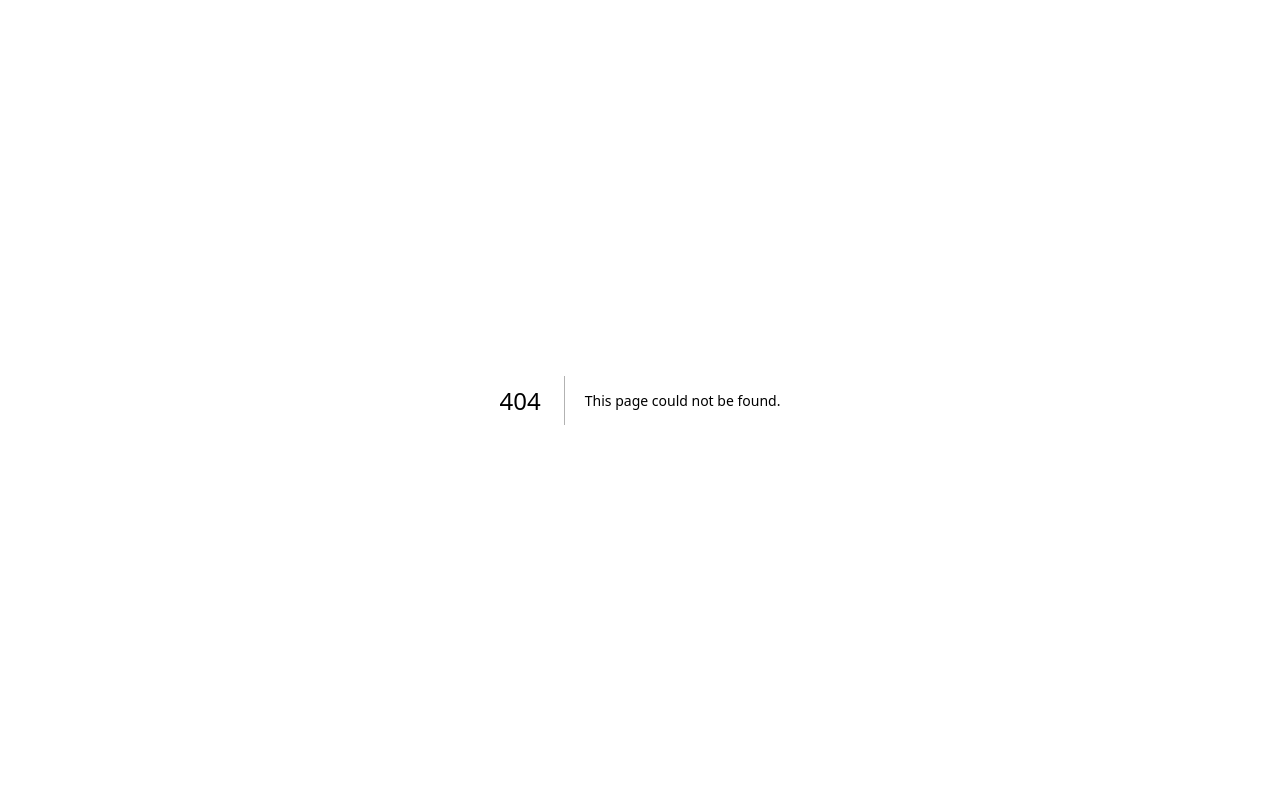
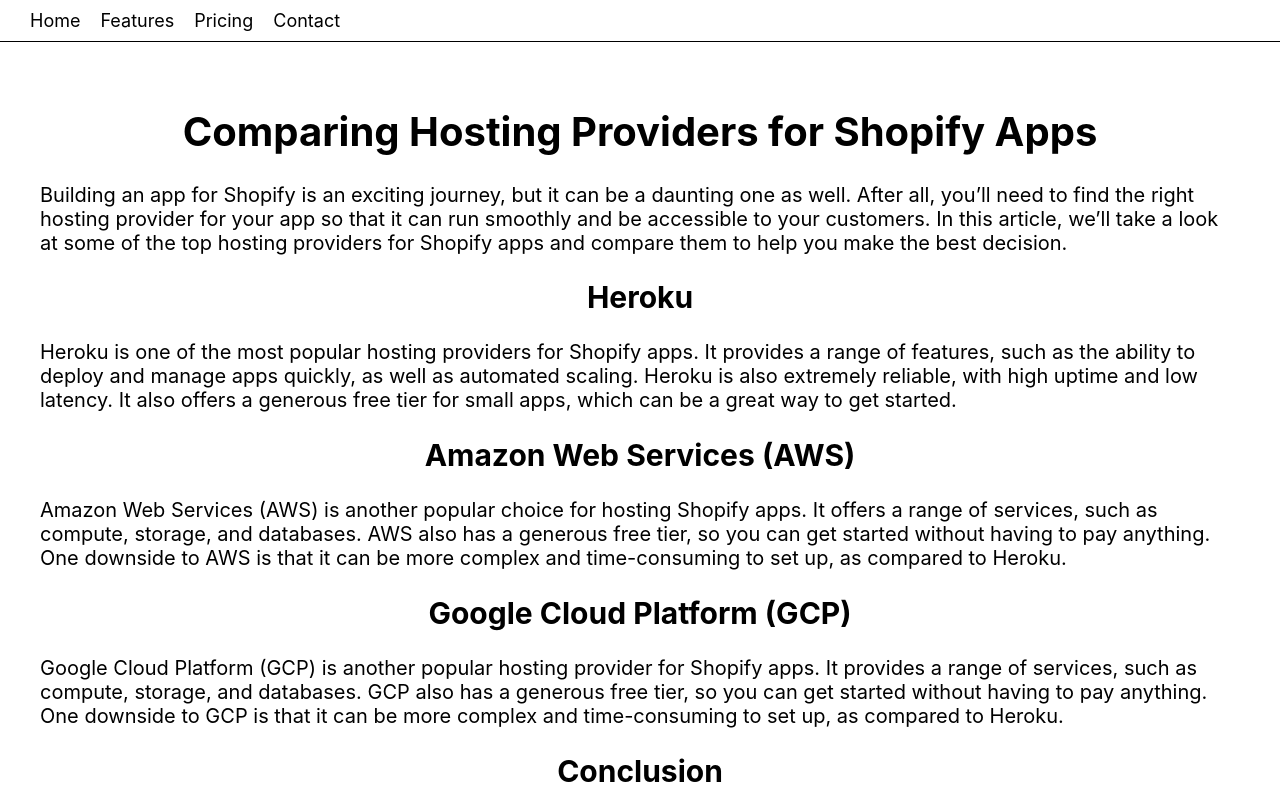
Before and after one commit to Bettelstab/kickify-io, a Next.js app: page /learn/comparing-hosting-providers in a window 1280 px wide. Before the commit this address had no page. Shown: the top 800 px of the page. Built offline with nearby package versions, Linux system fonts and the light colour scheme.

Commit message:
Add comparing hosting providers article

```diff
--- /dev/null
+++ b/pages/learn/comparing-hosting-providers/index.tsx
@@ -0,0 +1,48 @@
+import BasicPage from "/components/basic-page";
+
+export default function ComparingHostingProviders() {
+  return (
+    <BasicPage
+      description="Best hosting for your Shopify App"
+      title="Comparing hosting providers for Shopify Apps"
+      showAdvertising
+    >
+      <h1>Comparing Hosting Providers for Shopify Apps</h1>
+      Building an app for Shopify is an exciting journey, but it can be a
+      daunting one as well. After all, you’ll need to find the right hosting
+      provider for your app so that it can run smoothly and be accessible to
+      your customers. In this article, we’ll take a look at some of the top
+      hosting providers for Shopify apps and compare them to help you make the
+      best decision.
+      <h2>Heroku</h2>
+      Heroku is one of the most popular hosting providers for Shopify apps. It
+      provides a range of features, such as the ability to deploy and manage
+      apps quickly, as well as automated scaling. Heroku is also extremely
+      reliable, with high uptime and low latency. It also offers a generous free
+      tier for small apps, which can be a great way to get started.
+      <h2>Amazon Web Services (AWS)</h2>
+      Amazon Web Services (AWS) is another popular choice for hosting Shopify
+      apps. It offers a range of services, such as compute, storage, and
+      databases. AWS also has a generous free tier, so you can get started
+      without having to pay anything. One downside to AWS is that it can be more
+      complex and time-consuming to set up, as compared to Heroku.
+      <h2>Google Cloud Platform (GCP)</h2>
+      Google Cloud Platform (GCP) is another popular hosting provider for
+      Shopify apps. It provides a range of services, such as compute, storage,
+      and databases. GCP also has a generous free tier, so you can get started
+      without having to pay anything. One downside to GCP is that it can be more
+      complex and time-consuming to set up, as compared to Heroku.
+      <h2>Conclusion</h2>
+      Each of the above hosting providers has its own advantages and
+      disadvantages. Ultimately, it comes down to your needs and preferences. If
+      you’re looking for a reliable and easy to use hosting provider for your
+      Shopify app, then Heroku is likely the best choice. If you’re looking for
+      a more powerful and customizable solution, then AWS or GCP might be better
+      options. If you’re looking for a hosting platform specifically designed
+      for Shopify apps, then you might want to check out Shopkick. Shopkick
+      provides a reliable and easy to use platform that is optimized for Shopify
+      apps. It has a generous free tier and offers features such as automated
+      scaling, so you can get started quickly and easily.
+    </BasicPage>
+  );
+}
```
